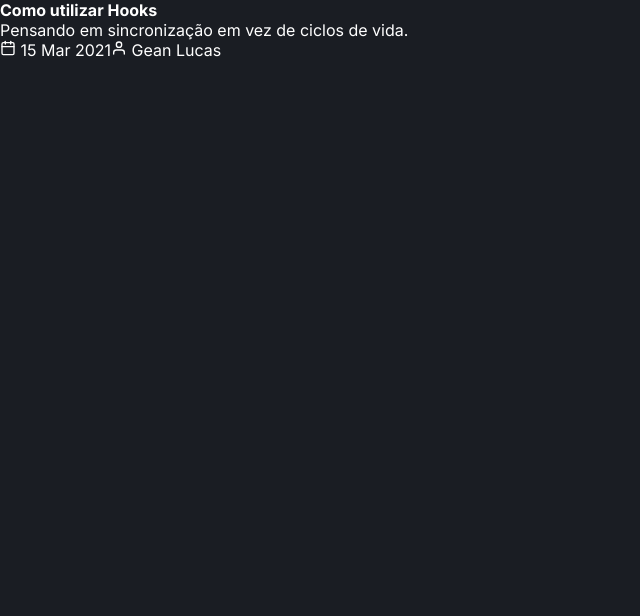
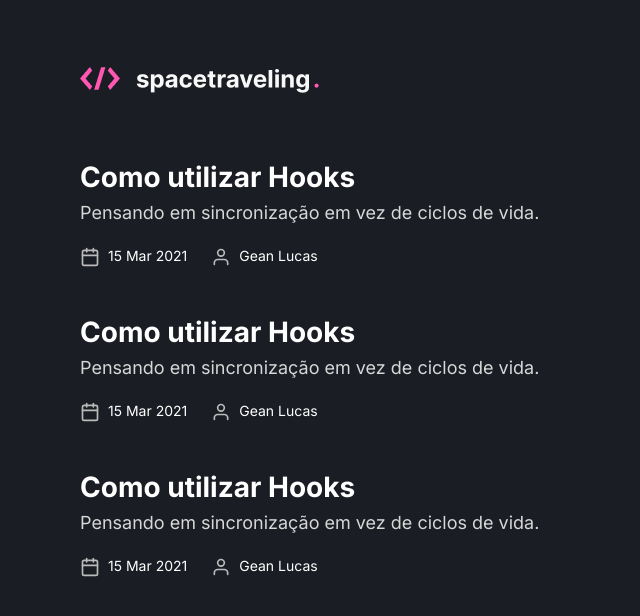
Before and after one commit to legeannd/ignite-desafio-reactjs-criando-um-projeto-do-zero, a Next.js app: page / in a window 1280 px wide. Shown: the top 616 px of the page, without its empty margins (0-640 px from the left). Built offline with nearby package versions, Linux system fonts and the light colour scheme.

Commit message:
Created homepage styling

```diff
--- a/src/components/Header/header.module.scss
+++ b/src/components/Header/header.module.scss
@@ -1 +1,7 @@
-// TODO
+.container {
+  height: 10rem;
+  max-width: 1120px;
+  display: flex;
+  align-items: center;
+  margin: 0 auto;
+}
--- a/src/components/Header/index.tsx
+++ b/src/components/Header/index.tsx
@@ -1,3 +1,9 @@
+import styles from './header.module.scss';
+
 export default function Header() {
-  // TODO
+  return (
+    <div className={styles.container}>
+      <img src="logo.png" alt="Spacetraveler" />
+    </div>
+  );
 }
--- a/src/pages/_app.tsx
+++ b/src/pages/_app.tsx
@@ -1,8 +1,14 @@
 import { AppProps } from 'next/app';
+import Header from '../components/Header';
 import '../styles/globals.scss';
 
 function MyApp({ Component, pageProps }: AppProps): JSX.Element {
-  return <Component {...pageProps} />;
+  return (
+    <>
+      <Header />
+      <Component {...pageProps} />
+    </>
+  );
 }
 
 export default MyApp;
--- a/src/pages/home.module.scss
+++ b/src/pages/home.module.scss
@@ -1,11 +1,56 @@
 .container {
+  max-width: 1120px;
+  display: flex;
+  height: calc(100vh - 10rem);
+  margin: 0 auto;
 
 }
 
 .posts {
+  width: 100%;
+}
 
+.singlePost {
+
+  a {
+    transition: filter 0.2s;
+
+    &:hover {
+      filter: brightness(0.8);
+    }
+  }
+
+  & + div {
+    margin-top: 3rem;
+  }
+
+  strong {
+    font-size: 1.75rem;
+    font-weight: bold;
+  }
+
+  p {
+    margin-top: 0.5rem;
+    font-size: 1.125rem;
+    color: var(--body);
+  }
 }
 
 .iconsContainer {
+  margin-top: 1.5rem;
 
+  display: flex;
+
+  div {
+    margin-right: 1.5rem;
+    font-size: 0.875rem;
+    display: flex;
+  }
+
+  svg {
+    margin-right: 0.5rem;
+    width: 20px;
+    height: 20px;
+    color: var(--info);
+  }
 }
--- a/src/pages/index.tsx
+++ b/src/pages/index.tsx
@@ -1,5 +1,5 @@
 import { GetStaticProps } from 'next';
-import { Head } from 'next/document';
+import Head from 'next/head';
 import Link from 'next/link';
 import { FiCalendar, FiUser } from 'react-icons/fi';
 
@@ -36,20 +36,54 @@ export default function Home() {
 
       <main className={styles.container}>
         <div className={styles.posts}>
+          <div className={styles.singlePost}>
             <Link href="/">
               <a>
                 <strong>Como utilizar Hooks</strong>
+              </a>
+            </Link>
             <p>Pensando em sincronização em vez de ciclos de vida.</p>
             <div className={styles.iconsContainer}>
-                <span>
-                  <FiCalendar /> 15 Mar 2021
-                </span>
-                <span>
-                  <FiUser /> Gean Lucas
-                </span>
+              <div>
+                <FiCalendar /> <span>15 Mar 2021</span>
               </div>
+              <div>
+                <FiUser /> <span>Gean Lucas</span>
+              </div>
+            </div>
+          </div>
+          <div className={styles.singlePost}>
+            <Link href="/">
+              <a>
+                <strong>Como utilizar Hooks</strong>
               </a>
             </Link>
+            <p>Pensando em sincronização em vez de ciclos de vida.</p>
+            <div className={styles.iconsContainer}>
+              <div>
+                <FiCalendar /> <span>15 Mar 2021</span>
+              </div>
+              <div>
+                <FiUser /> <span>Gean Lucas</span>
+              </div>
+            </div>
+          </div>
+          <div className={styles.singlePost}>
+            <Link href="/">
+              <a>
+                <strong>Como utilizar Hooks</strong>
+              </a>
+            </Link>
+            <p>Pensando em sincronização em vez de ciclos de vida.</p>
+            <div className={styles.iconsContainer}>
+              <div>
+                <FiCalendar /> <span>15 Mar 2021</span>
+              </div>
+              <div>
+                <FiUser /> <span>Gean Lucas</span>
+              </div>
+            </div>
+          </div>
         </div>
       </main>
     </>
```
Lines whose indentation alone changed are shown as unchanged.
